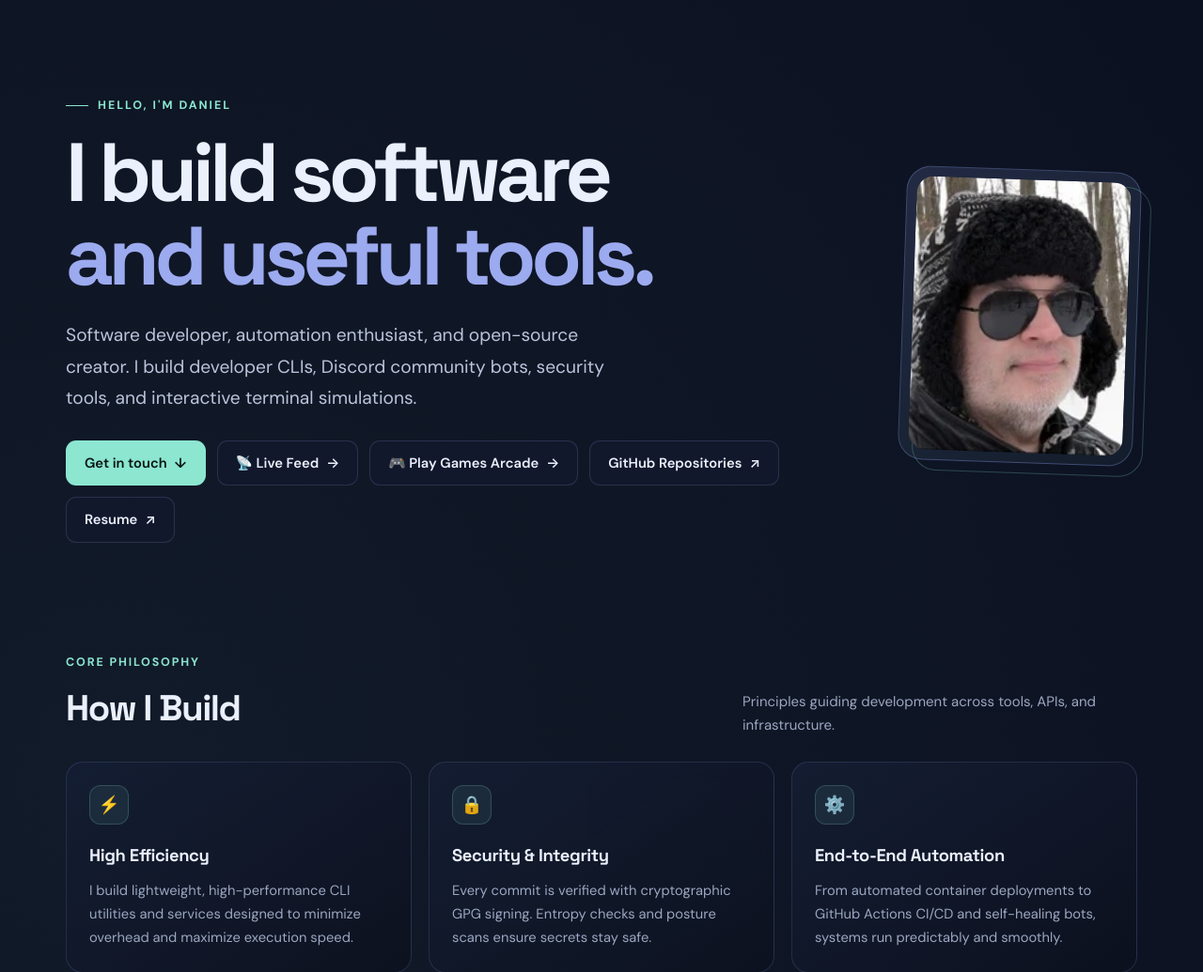
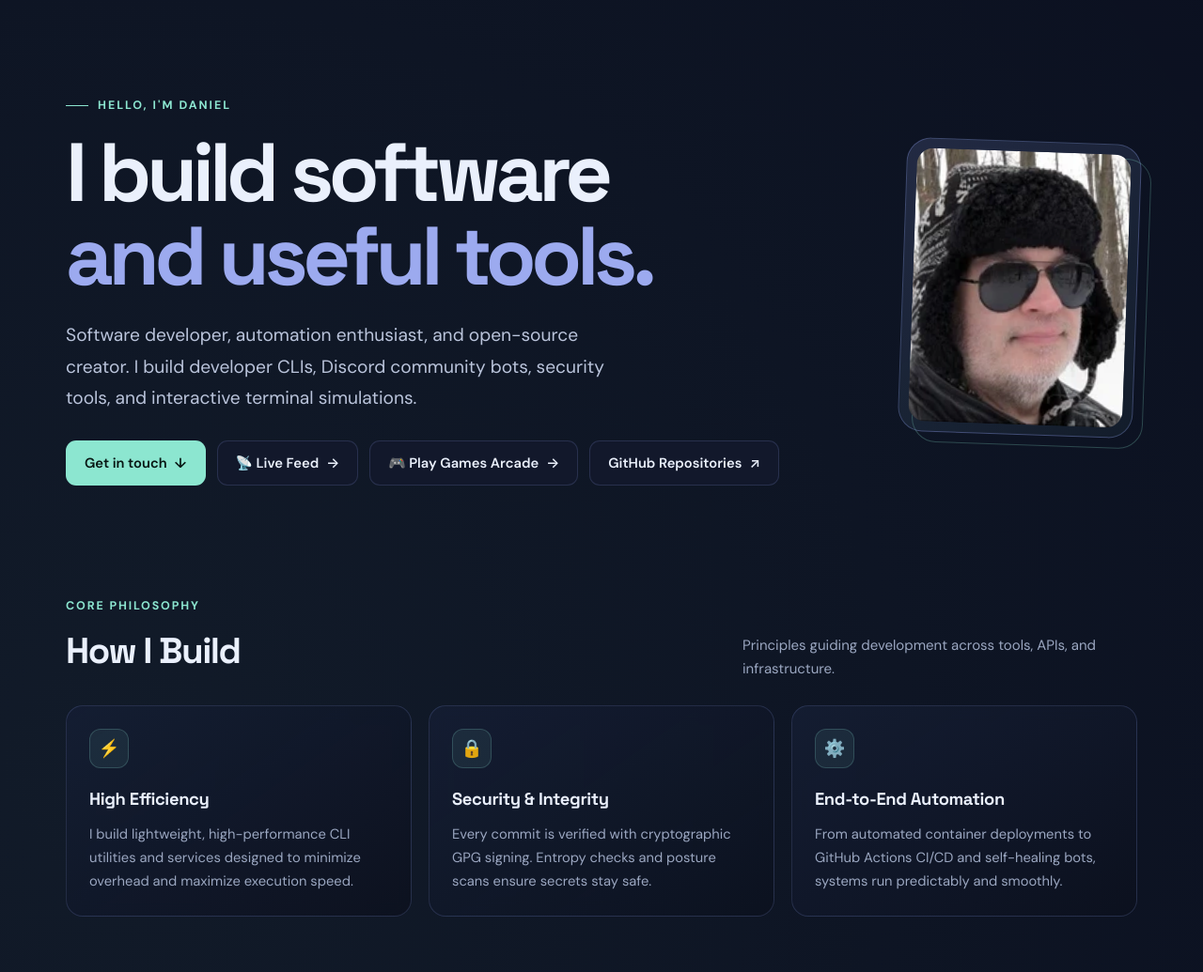
Before and after one commit to daniel-kill/production-website, a PHP site: page / in a window 1280 px wide. Shown: the part 90-1125 px from the top of the page at 94% size. Run offline with PHP 8.4, Linux system fonts and the light colour scheme; some libraries are stand-ins or nearby versions.

Commit message:
chore: remove resume PDFs and links from website

```diff
--- a/index.php
+++ b/index.php
@@ -52,7 +52,6 @@ $csrfToken = getCsrfToken();
             <a class="btn" href="feed.php">📡 Live Feed <span aria-hidden="true">→</span></a>
             <a class="btn" href="games.php">🎮 Play Games Arcade <span aria-hidden="true">→</span></a>
             <a class="btn" href="https://github.com/daniel-kill?tab=repositories" target="_blank" rel="noopener noreferrer">GitHub Repositories <span aria-hidden="true">↗</span></a>
-            <a class="btn" href="assets/Resume_Daniel-Kill.pdf" target="_blank" rel="noopener noreferrer">Resume <span aria-hidden="true">↗</span></a>
           </div>
         </div>
         <div class="portrait-frame">
@@ -315,7 +314,6 @@ $csrfToken = getCsrfToken();
         <a href="https://github.com/daniel-kill?tab=repositories" target="_blank" rel="noopener noreferrer">Repositories ↗</a>
         <a href="https://linktr.ee/daniel_kill" target="_blank" rel="noopener noreferrer">Linktree ↗</a>
         <a href="https://discord.gg/muPYhD7MEM" target="_blank" rel="noopener noreferrer">Discord ↗</a>
-        <a href="assets/Resume_Daniel-Kill.pdf" target="_blank" rel="noopener noreferrer">Resume ↗</a>
       </div>
     </footer>
   </div>
--- a/primary-website/index.html
+++ b/primary-website/index.html
@@ -163,7 +163,6 @@
         <div class="actions" style="justify-content:flex-end;">
           <a class="btn" href="https://linktr.ee/daniel_kill" target="_blank" rel="noopener noreferrer">Linktree <span aria-hidden="true">↗</span></a>
           <a class="btn" href="https://discord.gg/muPYhD7MEM" target="_blank" rel="noopener noreferrer">Discord <span aria-hidden="true">↗</span></a>
-          <a class="btn btn-primary" href="assets/Resume_Daniel-Kill.pdf" target="_blank" rel="noopener noreferrer">Resume <span aria-hidden="true">↗</span></a>
           <a class="btn" href="assets/Daniel_Kill_(Daniel_Kill's_GPG_Key)_0x9B542AA270F867E5_public.asc" target="_blank" rel="noopener noreferrer">GPG key <span aria-hidden="true">↗</span></a>
           <a class="btn" href="mailto:daniel@danielkill.online">Email Daniel <span aria-hidden="true">↗</span></a>
         </div>
```
Also changed, not shown: primary-website/README.md, 4 other files.
